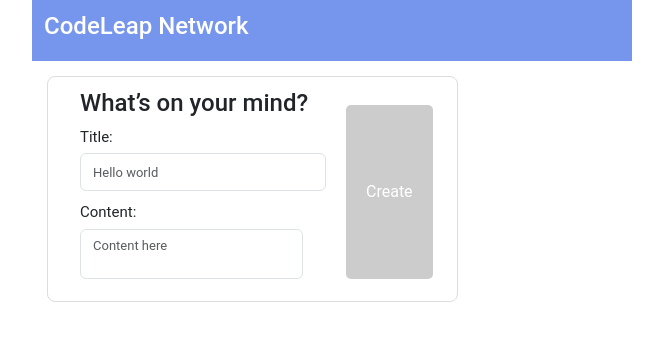
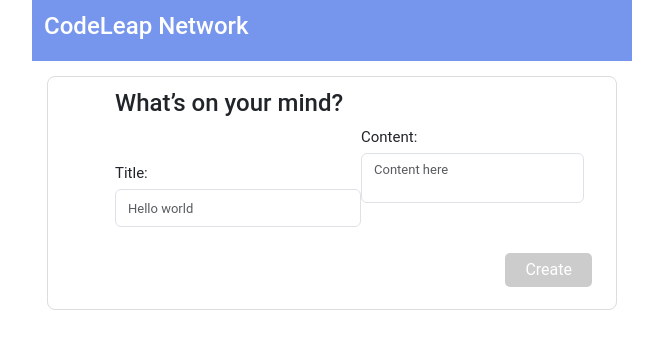
Before and after one commit to aninhabort/desafio-codeleap-frontend, a React (Create React App) app: page /codeleap-network in a window 1280 px wide. Shown: the top 348 px of the page, without its empty margins (308-971 px from the left). Built offline with nearby package versions, Linux system fonts and the light colour scheme; what javascript-time-ago would draw is missing.

Commit message:
correcao createpost

```diff
--- a/src/components/CreatePost.js
+++ b/src/components/CreatePost.js
@@ -15,7 +15,6 @@
             name="title"
             onChange={(e) => handleChange(setTitle, e)} value={title}></input>
         </label>
-        <div className="input-group">
           <label className="main-label" htmlFor="content">Content:
             <textarea
               name="content"
@@ -23,7 +22,6 @@
               placeholder="Content here"
               onChange={(e) => handleChange(setContent, e)} value={content}></textarea>
           </label>
-        </div>
       </div>
       <button className="main-button-create" type="button" disabled={disabled} onClick={handleClick}>Create</button>
     </div>
```
